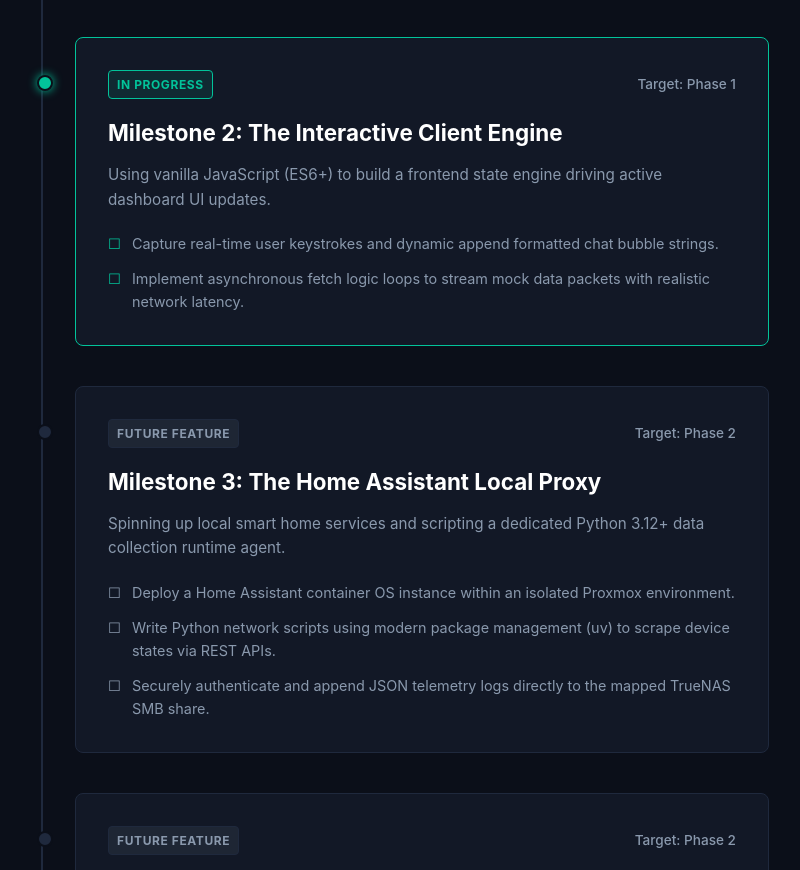
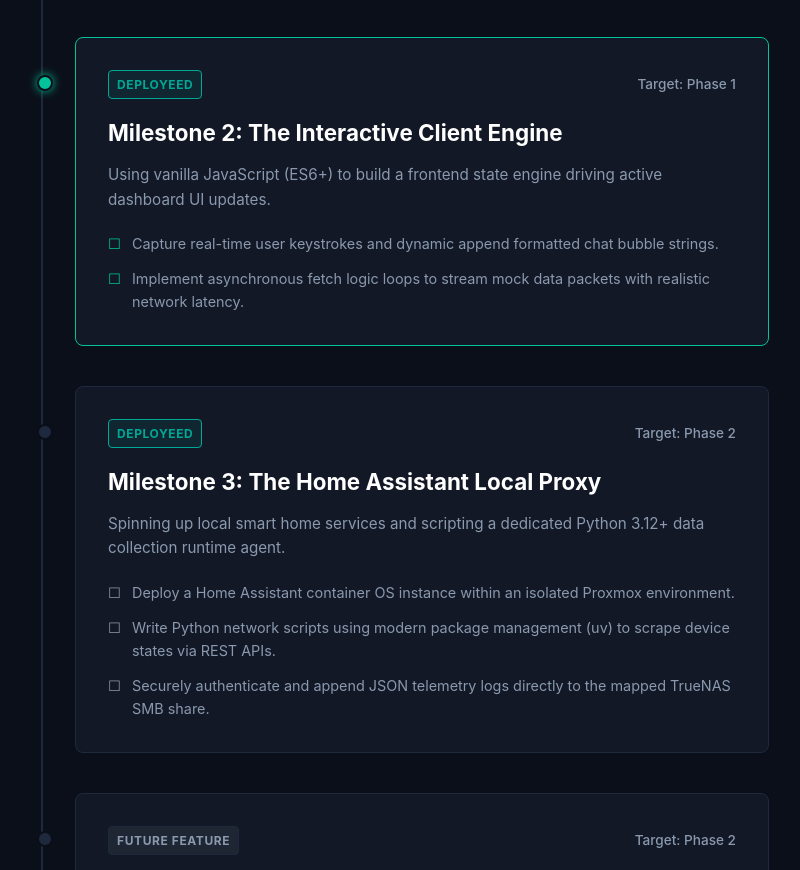
Before and after one commit to Cypher3817/adenlab-portfolio, a plain HTML site: page timeline/index.html in a window 1280 px wide. Shown: the part 1080-1950 px from the top of the page, without its empty margins (239-1039 px from the left). Drawn offline with Linux system fonts and the light colour scheme.

Commit message:
feat(timeline): update Milestones 2 and 3 status to deployed
- Mark Interactive Client Engine (Milestone 2) as complete
- Mark Home Assistant Local Proxy & TrueNAS logging pipeline (Milestone 3) as deployed

```diff
--- a/timeline/index.html
+++ b/timeline/index.html
@@ -65,7 +65,7 @@
                 <!-- Milestone Card 2: The Interactive Client Engine -->
                 <div class="timeline-card current">
                     <div class="card-header">
-                        <span class="badge badge-progress">IN PROGRESS</span>
+                        <span class="badge badge-complete">DEPLOYEED</span>
                         <span class="date">Target: Phase 1</span>
                     </div>
                     <h2>Milestone 2: The Interactive Client Engine</h2>
@@ -79,7 +79,7 @@
                 <!-- Milestone Card 3: The Home Assistant Local Proxy -->
                 <div class="timeline-card future">
                     <div class="card-header">
-                        <span class="badge badge-future">FUTURE FEATURE</span>
+                        <span class="badge badge-complete">DEPLOYEED</span>
                         <span class="date">Target: Phase 2</span>
                     </div>
                     <h2>Milestone 3: The Home Assistant Local Proxy</h2>
```
